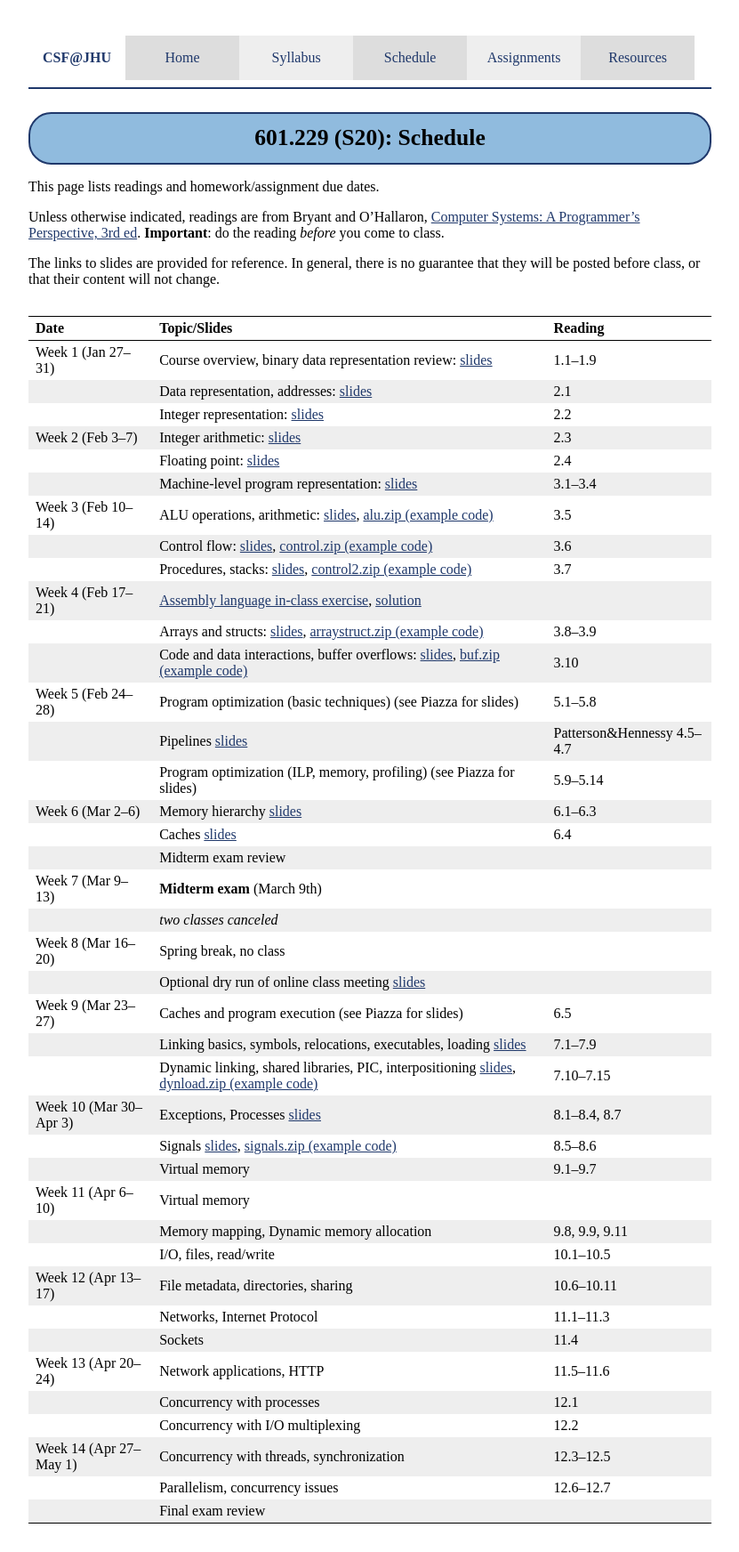
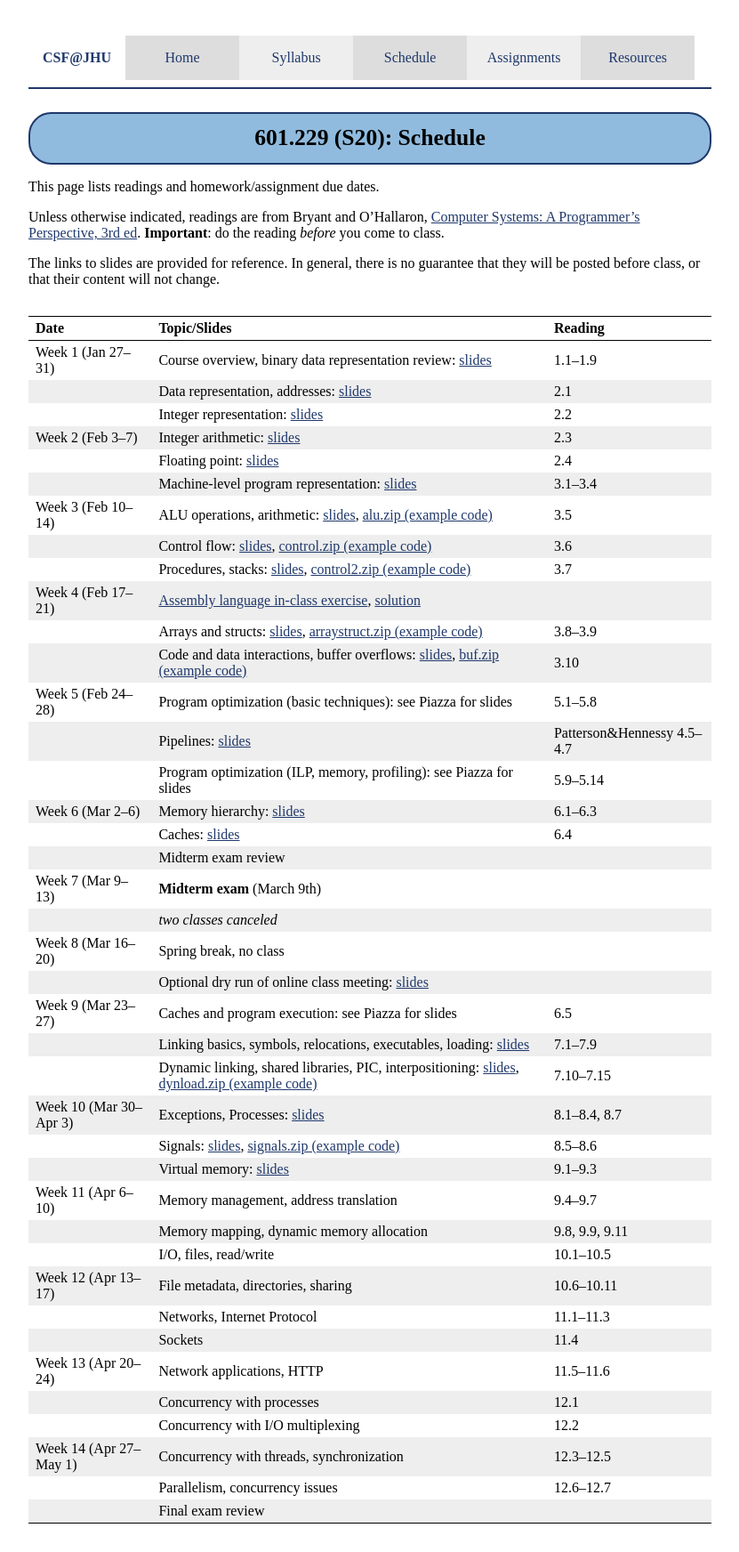
Before and after one commit to jhucsf/spring2020, a Jekyll site: the page built from schedule.md, in a window 1280 px wide. Shown: the whole page at 89% size, without its empty margins (224-1055 px from the left). Built offline with Jekyll 4.4.1, drawn with Linux system fonts in a browser that asks for light colours.

Commit message:
lecture 22 slides (from Philipp)

```diff
--- a/schedule.md
+++ b/schedule.md
@@ -24,24 +24,24 @@ Week 3 (Feb 10–14) | ALU operations, arithmetic: [slides](lectures/lecture07-p
 Week 4 (Feb 17–21) | [Assembly language in-class exercise](exercise/assembly.html), [solution](exercise/asmExerciseSoln.zip) |
 &nbsp;             | Arrays and structs: [slides](lectures/lecture10-public.pdf), [arraystruct.zip (example code)](lectures/arraystruct.zip) | 3.8–3.9
 &nbsp;             | Code and data interactions, buffer overflows: [slides](lectures/lecture11-public.pdf), [buf.zip (example code)](lectures/buf.zip)  | 3.10
-Week 5 (Feb 24–28) | Program optimization (basic techniques) (see Piazza for slides) | 5.1–5.8 |
-&nbsp;             | Pipelines [slides](lectures/lecture13-public.pdf) | Patterson&amp;Hennessy 4.5–4.7
-                   | Program optimization (ILP, memory, profiling) (see Piazza for slides) | 5.9–5.14
-Week 6 (Mar 2–6)   | Memory hierarchy [slides](lectures/lecture15-public.pdf) | 6.1–6.3 |
-&nbsp;             | Caches [slides](lectures/lecture16-public.pdf) | 6.4
+Week 5 (Feb 24–28) | Program optimization (basic techniques): see Piazza for slides | 5.1–5.8 |
+&nbsp;             | Pipelines: [slides](lectures/lecture13-public.pdf) | Patterson&amp;Hennessy 4.5–4.7
+                   | Program optimization (ILP, memory, profiling): see Piazza for slides | 5.9–5.14
+Week 6 (Mar 2–6)   | Memory hierarchy: [slides](lectures/lecture15-public.pdf) | 6.1–6.3 |
+&nbsp;             | Caches: [slides](lectures/lecture16-public.pdf) | 6.4
                    | Midterm exam review |
 Week 7 (Mar 9–13)  | **Midterm exam** (March 9th)
                    | *two classes canceled*
 Week 8 (Mar 16–20) | Spring break, no class
-&nbsp;             | Optional dry run of online class meeting [slides](lectures/dryrun.pdf)
-Week 9 (Mar 23–27) | Caches and program execution (see Piazza for slides) | 6.5 |
-&nbsp;             | Linking basics, symbols, relocations, executables, loading [slides](lectures/lecture18-public.pdf) | 7.1–7.9 |
-&nbsp;             | Dynamic linking, shared libraries, PIC, interpositioning [slides](lectures/lecture19-public.pdf), [dynload.zip (example code)](lectures/dynload.zip) | 7.10–7.15 |
-Week 10 (Mar 30–Apr 3) | Exceptions, Processes [slides](lectures/lecture20-public.pdf) | 8.1–8.4, 8.7
-&nbsp;             | Signals [slides](lectures/lecture21-public.pdf), [signals.zip (example code)](lectures/signals.zip) | 8.5–8.6 |
-&nbsp;             | Virtual memory | 9.1–9.7
-Week 11 (Apr 6–10) | Virtual memory |
-                   | Memory mapping, Dynamic memory allocation | 9.8, 9.9, 9.11 |
+&nbsp;             | Optional dry run of online class meeting: [slides](lectures/dryrun.pdf)
+Week 9 (Mar 23–27) | Caches and program execution: see Piazza for slides | 6.5 |
+&nbsp;             | Linking basics, symbols, relocations, executables, loading: [slides](lectures/lecture18-public.pdf) | 7.1–7.9 |
+&nbsp;             | Dynamic linking, shared libraries, PIC, interpositioning: [slides](lectures/lecture19-public.pdf), [dynload.zip (example code)](lectures/dynload.zip) | 7.10–7.15 |
+Week 10 (Mar 30–Apr 3) | Exceptions, Processes: [slides](lectures/lecture20-public.pdf) | 8.1–8.4, 8.7
+&nbsp;             | Signals: [slides](lectures/lecture21-public.pdf), [signals.zip (example code)](lectures/signals.zip) | 8.5–8.6 |
+&nbsp;             | Virtual memory: [slides](lectures/lecture22-public.pdf) | 9.1–9.3
+Week 11 (Apr 6–10) | Memory management, address translation | 9.4–9.7
+&nbsp;             | Memory mapping, dynamic memory allocation | 9.8, 9.9, 9.11 |
                    | I/O, files, read/write | 10.1–10.5 |
 Week 12 (Apr 13–17)| File metadata, directories, sharing | 10.6–10.11
                    | Networks, Internet Protocol | 11.1–11.3 |
```
Also changed, not shown: 1 other file.
